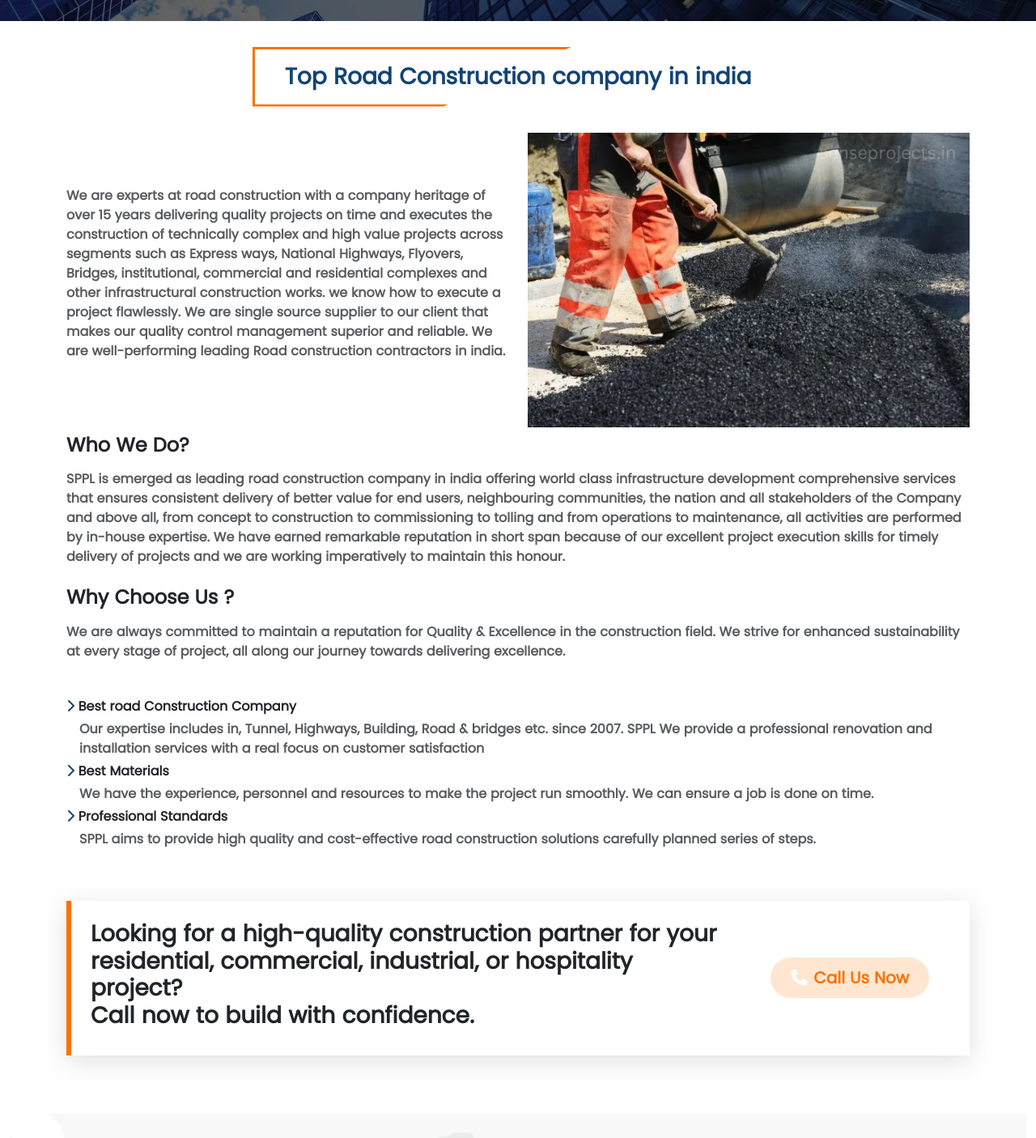
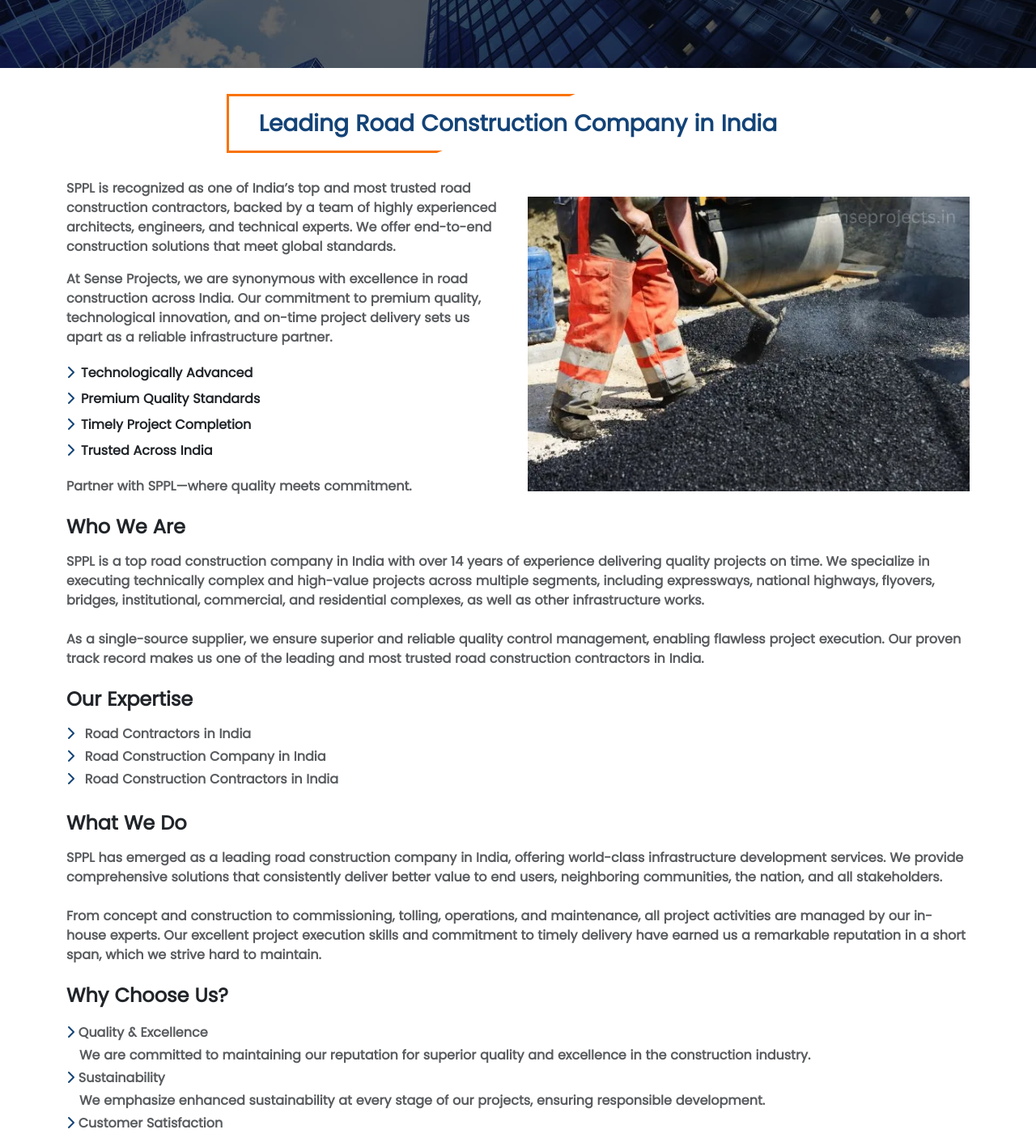
Before and after one commit to deke-r/senseProjectsNextJs, a Next.js app: page /bitumen-road-construction-company-in-india in a window 1280 px wide. Shown: the part 1330-2736 px from the top of the page at 81% size. Built offline with nearby package versions, Linux system fonts and the light colour scheme.

Commit message:
changes done

```diff
--- a/app/bitumen-road-construction-company-in-india/page.jsx
+++ b/app/bitumen-road-construction-company-in-india/page.jsx
@@ -11,16 +11,16 @@ export default function BitumenRoadConstructionCompanyInIndia() {
     return (
         <>
             {/* Top Banner */}
-            <BannerTop page="Bitumen Road Construction Company in India" page2="Services" />
+            <BannerTop page="India’s Trusted Partner in Bitumen Road Construction" page2="Services" />
             <div className="container">
                 <div className="row text-center mx-md-5">
 
                     <SectionHeader
-                        header="Are You Looking for top Roads Construction Companies Construction Companies in india?"
+                        header="Looking for trusted and top-rated road construction companies across India?  "
                         color="#134377"
                     />
-                    <h4 className='fw-bold'>SPPL design, construct, manages & maintain road network across nation.</h4>
-                    <p className='fw-semibold text-muted'>Technological advancement and best engineers make us most reliant roads construction contractors in india. Always looking forward to assist you, contact us for more information.</p>
+                    <h4 className='fw-bold'>SPPL specializes in designing, constructing, managing, and maintaining road networks across India, delivering infrastructure solutions that meet the highest standards of quality and durability.</h4>
+                    <p className='fw-semibold text-muted'>Driven by cutting-edge technology and expert engineering, SPPL stands among the most trusted road construction contractors in India. We look forward to supporting your infrastructure needs—get in touch with us to learn more. </p>
                 </div>
             </div>
 
@@ -28,52 +28,57 @@ export default function BitumenRoadConstructionCompanyInIndia() {
 
 
 
-            {/* Main Section */}
+
            <section className="bg-white">
   <div className="container">
-
     <SectionHeader
-                header="Top Road Construction company in india"
+      header="Leading Road Construction Company in India"
       color="#134377"
     />
 
-                    <div className="row">
+    <div className="row align-items-center">
 
-                    </div>
-                    <div className="row align-items-center">
-                        {/* Left Column - Text */}
       <div className="col-md-6 mb-4 mb-md-0">
-                            <p className='fw-semibold text-muted'>
-                               We are experts at road construction with a company heritage of over 15 years delivering quality projects on time and executes the construction of technically complex and high value projects across segments such as Express ways, National Highways, Flyovers, Bridges, institutional, commercial and residential complexes and other infrastructural construction works. we know how to execute a project flawlessly. We are single source supplier to our client that makes our quality control management superior and reliable. We are well-performing leading Road construction contractors in india.
+        <p className="fw-semibold text-muted">
+          SPPL is recognized as one of India’s top and most trusted road construction contractors, backed by a team of highly experienced architects, engineers, and technical experts. We offer end-to-end construction solutions that meet global standards.
+        </p>
+
+        <p className="fw-semibold text-muted">
+          At Sense Projects, we are synonymous with excellence in road construction across India. Our commitment to premium quality, technological innovation, and on-time project delivery sets us apart as a reliable infrastructure partner.
+        </p>
+
+        <ul className="service-point-list p-0 fw-semibold" style={{ listStyle: 'none' }}>
+          <li className="py-1">
+            <i className="fas fa-chevron-right text-blue me-2" aria-hidden="true"></i>
+            Technologically Advanced
+          </li>
+          <li className="py-1">
+            <i className="fas fa-chevron-right text-blue me-2" aria-hidden="true"></i>
+            Premium Quality Standards
+          </li>
+          <li className="py-1">
+            <i className="fas fa-chevron-right text-blue me-2" aria-hidden="true"></i>
+            Timely Project Completion
+          </li>
+          <li className="py-1">
+            <i className="fas fa-chevron-right text-blue me-2" aria-hidden="true"></i>
+            Trusted Across India
+          </li>
+        </ul>
+
+        <p className="fw-semibold text-muted">
+          Partner with SPPL—where quality meets commitment.
         </p>
       </div>
 
-                        {/* Right Column - Image */}
+
       <div className="col-md-6">
         <img
-                                src='/images/bitumen-road-construction.webp'
-                                alt="Pre Engineered Buildings"
+          src="/images/bitumen-road-construction.webp"
+          alt="Bitumen Road Construction"
           className="img-fluid"
         />
       </div>
-                    </div>
-
-
-                </div>
-            </section>
-
-
-            <section>
-               <div className="container my-2">
-                     <div className="row">
-                        <h4 className="fw-bold">
-                          Who We Do?
-
-                        </h4>
-
-                        <p className='fw-semibold mt-2 text-muted'>
-                          SPPL is emerged as leading road construction company in india offering world class infrastructure development comprehensive services that ensures consistent delivery of better value for end users, neighbouring communities, the nation and all stakeholders of the Company and above all, from concept to construction to commissioning to tolling and from operations to maintenance, all activities are performed by in-house expertise. We have earned remarkable reputation in short span because of our excellent project execution skills for timely delivery of projects and we are working imperatively to maintain this honour.
-                        </p>
     </div>
   </div>
 </section>
@@ -82,39 +87,102 @@ export default function BitumenRoadConstructionCompanyInIndia() {
 <section>
   <div className="container my-2">
     <div className="row">
-                        <h4 className="fw-bold">
-                       Why Choose Us ?
-
-                        </h4>
-
-                        <p className='fw-semibold mt-2 text-muted'>
-                       We are always committed to maintain a reputation for Quality & Excellence in the construction field. We strive for enhanced sustainability at every stage of project, all along our journey towards delivering excellence.
+      <h4 className="fw-bold">Who We Are</h4>
+      <p className="fw-semibold mt-2 text-muted">
+        SPPL is a top road construction company in India with over 14 years of experience delivering quality projects on time. We specialize in executing technically complex and high-value projects across multiple segments, including expressways, national highways, flyovers, bridges, institutional, commercial, and residential complexes, as well as other infrastructure works.
+        <br /><br />
+        As a single-source supplier, we ensure superior and reliable quality control management, enabling flawless project execution. Our proven track record makes us one of the leading and most trusted road construction contractors in India.
       </p>
     </div>
   </div>
 </section>
 
 <section>
-                <div className="container">
+  <div className="container my-2">
     <div className="row">
-                        <div class="col-md-12 mt-3">
-
-                            <ul class="service-point-list p-0 fw-semibold" style={{ listStyle: 'none' }}>
-                                <li className='py-1'><i class="fas fa-chevron-right text-blue" aria-hidden="true"></i>  Best road Construction Company
+      <h4 className="fw-bold">Our Expertise</h4>
+      <ul className="list-unstyled fw-semibold text-muted mt-2">
+        <li className="mb-1">
+          <i className="fas fa-chevron-right text-blue me-2"></i> Road Contractors in India
         </li>
-                                <li className='text-muted ps-3'>Our expertise includes in, Tunnel, Highways, Building, Road & bridges etc. since 2007. SPPL We provide a professional renovation and installation services with a real focus on customer satisfaction</li>
-                                <li className='py-1'><i class="fas fa-chevron-right text-blue" aria-hidden="true"></i> Best Materials
+        <li className="mb-1">
+          <i className="fas fa-chevron-right text-blue me-2"></i> Road Construction Company in India
         </li>
-                                <li className='text-muted ps-3'>We have the experience, personnel and resources to make the project run smoothly. We can ensure a job is done on time.</li>
-                                <li className='py-1'><i class="fas fa-chevron-right text-blue" aria-hidden="true"></i>  Professional Standards
+        <li className="mb-1">
+          <i className="fas fa-chevron-right text-blue me-2"></i> Road Construction Contractors in India
         </li>
-                                <li className='text-muted ps-3'>SPPL aims to provide high quality and cost-effective road construction solutions carefully planned series of steps.</li>
-
-                            </ul></div>
+      </ul>
     </div>
   </div>
+</section>
 
+
+<section>
+  <div className="container my-2">
+    <div className="row">
+      <h4 className="fw-bold">What We Do</h4>
+      <p className="fw-semibold mt-2 text-muted">
+        SPPL has emerged as a leading road construction company in India, offering world-class infrastructure development services. We provide comprehensive solutions that consistently deliver better value to end users, neighboring communities, the nation, and all stakeholders.
+        <br /><br />
+        From concept and construction to commissioning, tolling, operations, and maintenance, all project activities are managed by our in-house experts. Our excellent project execution skills and commitment to timely delivery have earned us a remarkable reputation in a short span, which we strive hard to maintain.
+      </p>
+    </div>
+  </div>
 </section>
+
+<section>
+  <div className="container my-2">
+    <div className="row">
+      <h4 className="fw-bold">Why Choose Us?</h4>
+      <p className="fw-semibold mt-2 text-muted">
+        <ul className="service-point-list p-0 fw-semibold" style={{ listStyle: 'none' }}>
+          <li className="py-1">
+            <i className="fas fa-chevron-right text-blue" aria-hidden="true"></i> Quality & Excellence
+          </li>
+          <li className="text-muted ps-3">
+            We are committed to maintaining our reputation for superior quality and excellence in the construction industry.
+          </li>
+
+          <li className="py-1">
+            <i className="fas fa-chevron-right text-blue" aria-hidden="true"></i> Sustainability
+          </li>
+          <li className="text-muted ps-3">
+            We emphasize enhanced sustainability at every stage of our projects, ensuring responsible development.
+          </li>
+
+          <li className="py-1">
+            <i className="fas fa-chevron-right text-blue" aria-hidden="true"></i> Customer Satisfaction
+          </li>
+          <li className="text-muted ps-3">
+            Our professional services prioritize customer satisfaction through renovation and installation expertise.
+          </li>
+
+          <li className="py-1">
+            <i className="fas fa-chevron-right text-blue" aria-hidden="true"></i> Comprehensive Expertise
+          </li>
+          <li className="text-muted ps-3">
+            Our experience spans tunnels, highways, buildings, roads, bridges, and more since 2007.
+          </li>
+
+          <li className="py-1">
+            <i className="fas fa-chevron-right text-blue" aria-hidden="true"></i> Best Materials & Resources
+          </li>
+          <li className="text-muted ps-3">
+            We have the skilled personnel, experience, and resources to ensure smooth project execution and on-time delivery.
+          </li>
+
+          <li className="py-1">
+            <i className="fas fa-chevron-right text-blue" aria-hidden="true"></i> Professional Standards
+          </li>
+          <li className="text-muted ps-3">
+            SPPL delivers high-quality, cost-effective road construction solutions through carefully planned and executed processes.
+          </li>
+        </ul>
+      </p>
+    </div>
+  </div>
+</section>
+
 
 
 
```
Also changed, not shown: components/RoadServices.jsx (+4 -4 lines). Lines whose indentation alone changed are shown as unchanged.
